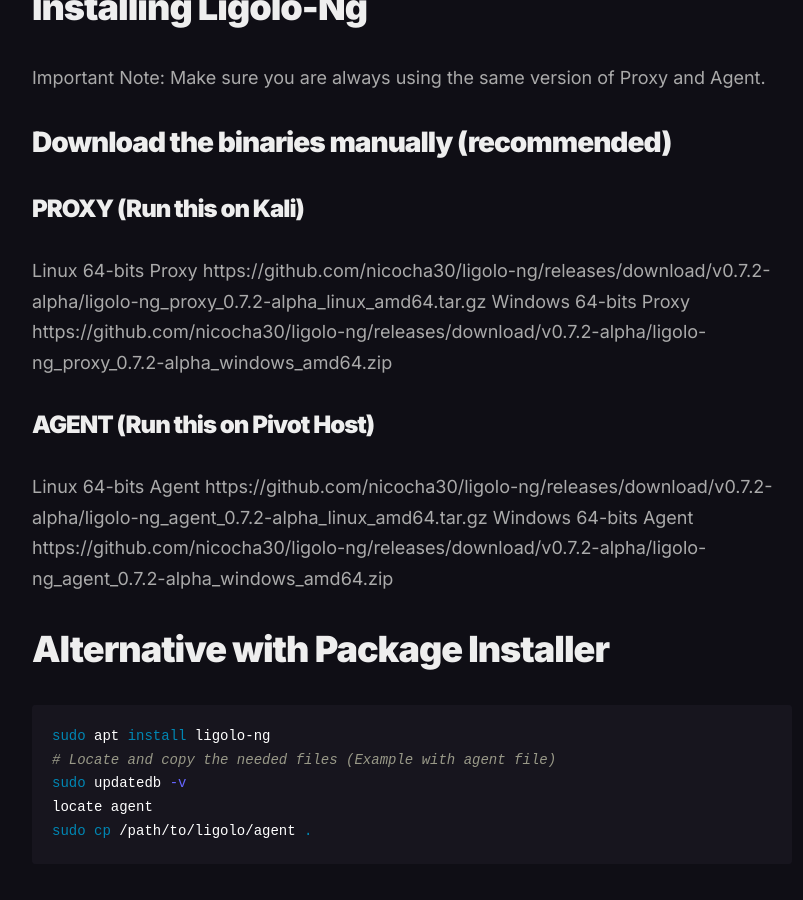
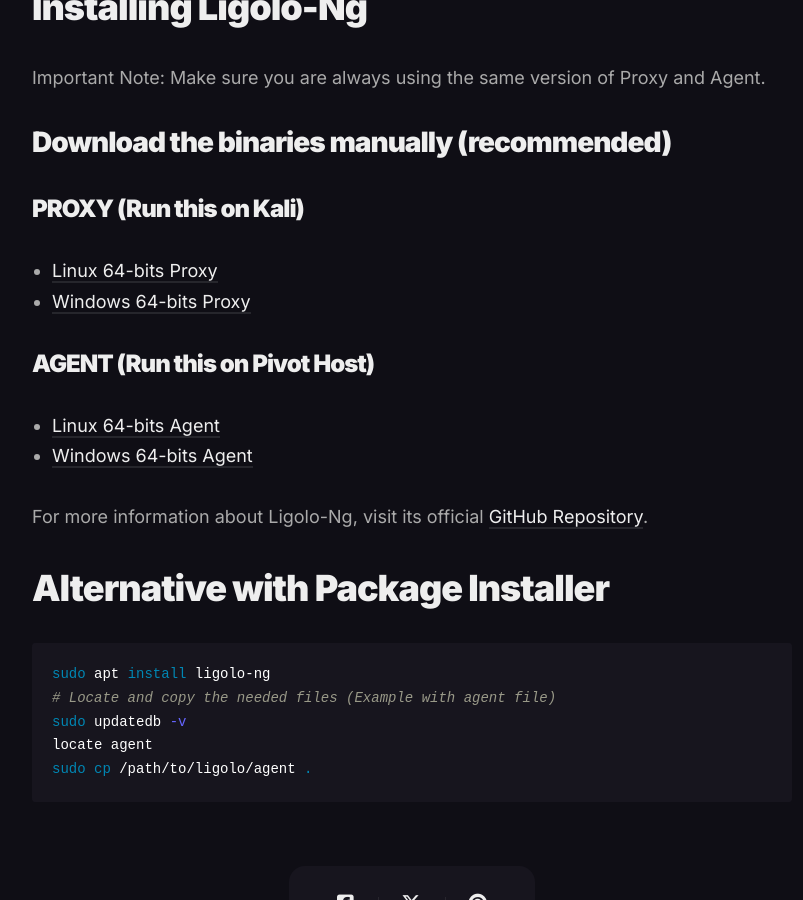
Before and after one commit to Vorkharium/vorkharium.github.io, a Jekyll site: the page built from _posts/2024-10-31-Ligolo-Ng-Cheatsheet.md, in a window 1280 px wide and 900 px high, scrolled down 776 px. Shown: the whole window, without its empty margins (228-1031 px from the left). Built offline with Jekyll 4.4.1, drawn with Linux system fonts in a browser that asks for light colours; comment, search, counter and statistics services are not loaded.

Commit message:
Update 2024-10-31-Ligolo-Ng-Cheatsheet.md

````diff
--- a/_posts/2024-10-31-Ligolo-Ng-Cheatsheet.md
+++ b/_posts/2024-10-31-Ligolo-Ng-Cheatsheet.md
@@ -11,16 +11,14 @@
 
 ## Download the binaries manually (recommended)
 ### PROXY (Run this on Kali)
-Linux 64-bits Proxy
-https://github.com/nicocha30/ligolo-ng/releases/download/v0.7.2-alpha/ligolo-ng_proxy_0.7.2-alpha_linux_amd64.tar.gz
-Windows 64-bits Proxy
-https://github.com/nicocha30/ligolo-ng/releases/download/v0.7.2-alpha/ligolo-ng_proxy_0.7.2-alpha_windows_amd64.zip
+- [Linux 64-bits Proxy](https://github.com/nicocha30/ligolo-ng/releases/download/v0.7.2-alpha/ligolo-ng_proxy_0.7.2-alpha_linux_amd64.tar.gz)
+- [Windows 64-bits Proxy](https://github.com/nicocha30/ligolo-ng/releases/download/v0.7.2-alpha/ligolo-ng_proxy_0.7.2-alpha_windows_amd64.zip)
 
 ### AGENT (Run this on Pivot Host)
-Linux 64-bits Agent
-https://github.com/nicocha30/ligolo-ng/releases/download/v0.7.2-alpha/ligolo-ng_agent_0.7.2-alpha_linux_amd64.tar.gz
-Windows 64-bits Agent
-https://github.com/nicocha30/ligolo-ng/releases/download/v0.7.2-alpha/ligolo-ng_agent_0.7.2-alpha_windows_amd64.zip
+- [Linux 64-bits Agent](https://github.com/nicocha30/ligolo-ng/releases/download/v0.7.2-alpha/ligolo-ng_agent_0.7.2-alpha_linux_amd64.tar.gz)
+- [Windows 64-bits Agent](https://github.com/nicocha30/ligolo-ng/releases/download/v0.7.2-alpha/ligolo-ng_agent_0.7.2-alpha_windows_amd64.zip)
+
+For more information about Ligolo-Ng, visit its official [GitHub Repository](https://github.com/nicocha30/ligolo-ng).
 
 # Alternative with Package Installer
 ```shell
````
